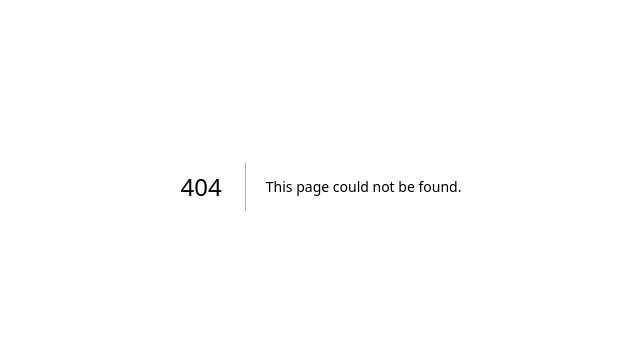
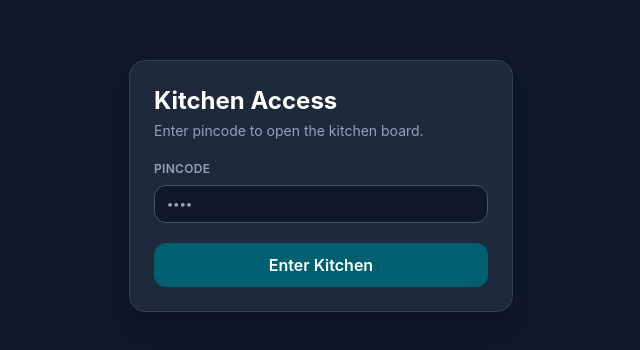
Before and after one commit to Rizwan-ah07/mula, a Next.js app: page /kitchen/login in a window 1280 px wide. Before the commit this address had no page. Shown: the part 214-564 px from the top of the page, without its empty margins (319-959 px from the left). Built offline with nearby package versions, Linux system fonts and the light colour scheme.

Commit message:
added pincode system

```diff
--- /dev/null
+++ b/app/api/kitchen/auth/route.ts
@@ -0,0 +1,48 @@
+import { NextRequest, NextResponse } from 'next/server';
+
+export const runtime = 'nodejs';
+
+function secondsUntilEndOfDay(): number {
+  const now = new Date();
+  const end = new Date(now);
+  end.setHours(23, 59, 59, 999);
+  return Math.max(60, Math.floor((end.getTime() - now.getTime()) / 1000));
+}
+
+export async function POST(req: NextRequest) {
+  const body = await req.json().catch(() => null);
+  const pin = typeof body?.pin === 'string' ? body.pin.trim() : '';
+
+  const expectedPin = process.env.KITCHEN_PIN ?? process.env.ADMIN_PASSWORD;
+  if (!expectedPin) {
+    return NextResponse.json({ error: 'Kitchen PIN is not configured' }, { status: 500 });
+  }
+
+  if (!pin || pin !== expectedPin) {
+    return NextResponse.json({ error: 'Invalid pincode' }, { status: 401 });
+  }
+
+  const response = NextResponse.json({ ok: true });
+  response.cookies.set({
+    name: 'kitchen_auth',
+    value: expectedPin,
+    httpOnly: true,
+    sameSite: 'lax',
+    secure: process.env.NODE_ENV === 'production',
+    path: '/',
+    maxAge: secondsUntilEndOfDay(),
+  });
+
+  return response;
+}
+
+export async function DELETE() {
+  const response = NextResponse.json({ ok: true });
+  response.cookies.set({
+    name: 'kitchen_auth',
+    value: '',
+    path: '/',
+    maxAge: 0,
+  });
+  return response;
+}
--- /dev/null
+++ b/app/kitchen/login/page.tsx
@@ -0,0 +1,70 @@
+'use client';
+
+import { FormEvent, useState } from 'react';
+import { useRouter, useSearchParams } from 'next/navigation';
+
+export default function KitchenLoginPage() {
+  const router = useRouter();
+  const searchParams = useSearchParams();
+  const [pin, setPin] = useState('');
+  const [loading, setLoading] = useState(false);
+  const [error, setError] = useState('');
+
+  const nextPath = searchParams.get('next') || '/kitchen';
+
+  async function handleSubmit(e: FormEvent) {
+    e.preventDefault();
+    setLoading(true);
+    setError('');
+
+    const res = await fetch('/api/kitchen/auth', {
+      method: 'POST',
+      headers: { 'Content-Type': 'application/json' },
+      body: JSON.stringify({ pin }),
+    });
+
+    setLoading(false);
+
+    if (!res.ok) {
+      setError('Incorrect pincode');
+      return;
+    }
+
+    router.replace(nextPath.startsWith('/') ? nextPath : '/kitchen');
+    router.refresh();
+  }
+
+  return (
+    <main className="min-h-screen bg-slate-900 flex items-center justify-center px-4">
+      <form
+        onSubmit={handleSubmit}
+        className="w-full max-w-sm bg-slate-800 border border-slate-700 rounded-2xl p-6 shadow-xl"
+      >
+        <h1 className="text-white text-2xl font-bold">Kitchen Access</h1>
+        <p className="text-slate-400 text-sm mt-1">Enter pincode to open the kitchen board.</p>
+
+        <label className="block mt-5 text-xs font-semibold uppercase tracking-wide text-slate-400">
+          Pincode
+          <input
+            type="password"
+            value={pin}
+            onChange={(e) => setPin(e.target.value)}
+            className="mt-2 w-full px-3 py-2.5 rounded-xl bg-slate-900 border border-slate-600 text-white focus:outline-none focus:ring-2 focus:ring-brand-400"
+            placeholder="••••"
+            required
+          />
+        </label>
+
+        {error && <p className="mt-3 text-sm text-rose-400">{error}</p>}
+
+        <button
+          type="submit"
+          disabled={loading}
+          className="mt-5 w-full bg-brand-600 hover:bg-brand-500 disabled:opacity-50 text-white font-semibold py-2.5 rounded-xl"
+        >
+          {loading ? 'Checking…' : 'Enter Kitchen'}
+        </button>
+      </form>
+    </main>
+  );
+}
--- a/components/ChefBoard.tsx
+++ b/components/ChefBoard.tsx
@@ -46,10 +46,24 @@ export default function ChefBoard({ initialOrders }: Props) {
 
     const events = new EventSource('/api/order/stream');
     events.addEventListener('order_change', refreshOrders);
+    events.addEventListener('error', refreshOrders);
     events.addEventListener('connected', () => {});
+
+    const pollInterval = window.setInterval(refreshOrders, 10000);
+
+    const onVisibility = () => {
+      if (document.visibilityState === 'visible') {
+        refreshOrders();
+      }
+    };
+    document.addEventListener('visibilitychange', onVisibility);
+
+    refreshOrders();
 
     return () => {
       events.close();
+      window.clearInterval(pollInterval);
+      document.removeEventListener('visibilitychange', onVisibility);
     };
   }, []);
 
```
Also changed, not shown: middleware.ts (+24 -6 lines), 1 other file (tests, documents, lock files or other folders).
